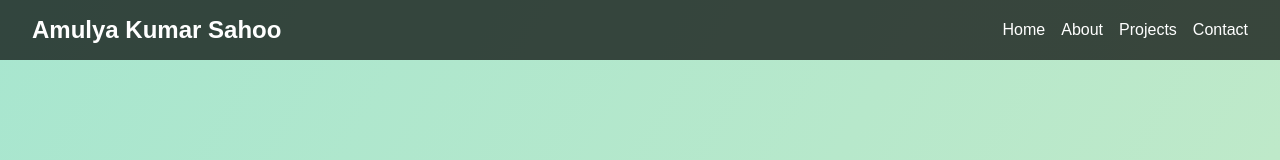
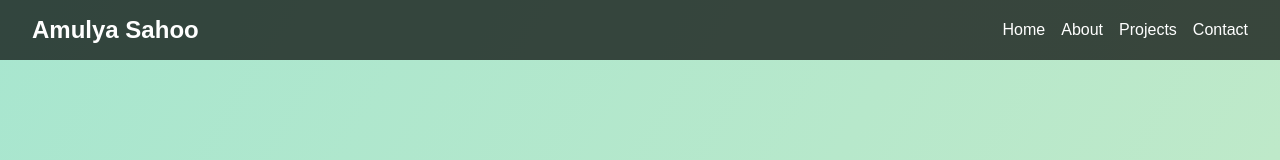
Before and after one commit to amulya103/portfolio, a plain HTML site: page index.html in a window 1280 px wide. Shown: the top 160 px of the page. Drawn offline with Linux system fonts and the light colour scheme.

Commit message:
updated commit

```diff
--- a/index.html
+++ b/index.html
@@ -164,7 +164,7 @@
 </head>
 <body>
     <header>
-        <div class="logo">Amulya Kumar Sahoo</div>
+        <div class="logo">Amulya Sahoo</div>
         <nav>
             <a href="#home">Home</a>
             <a href="#about">About</a>
```
